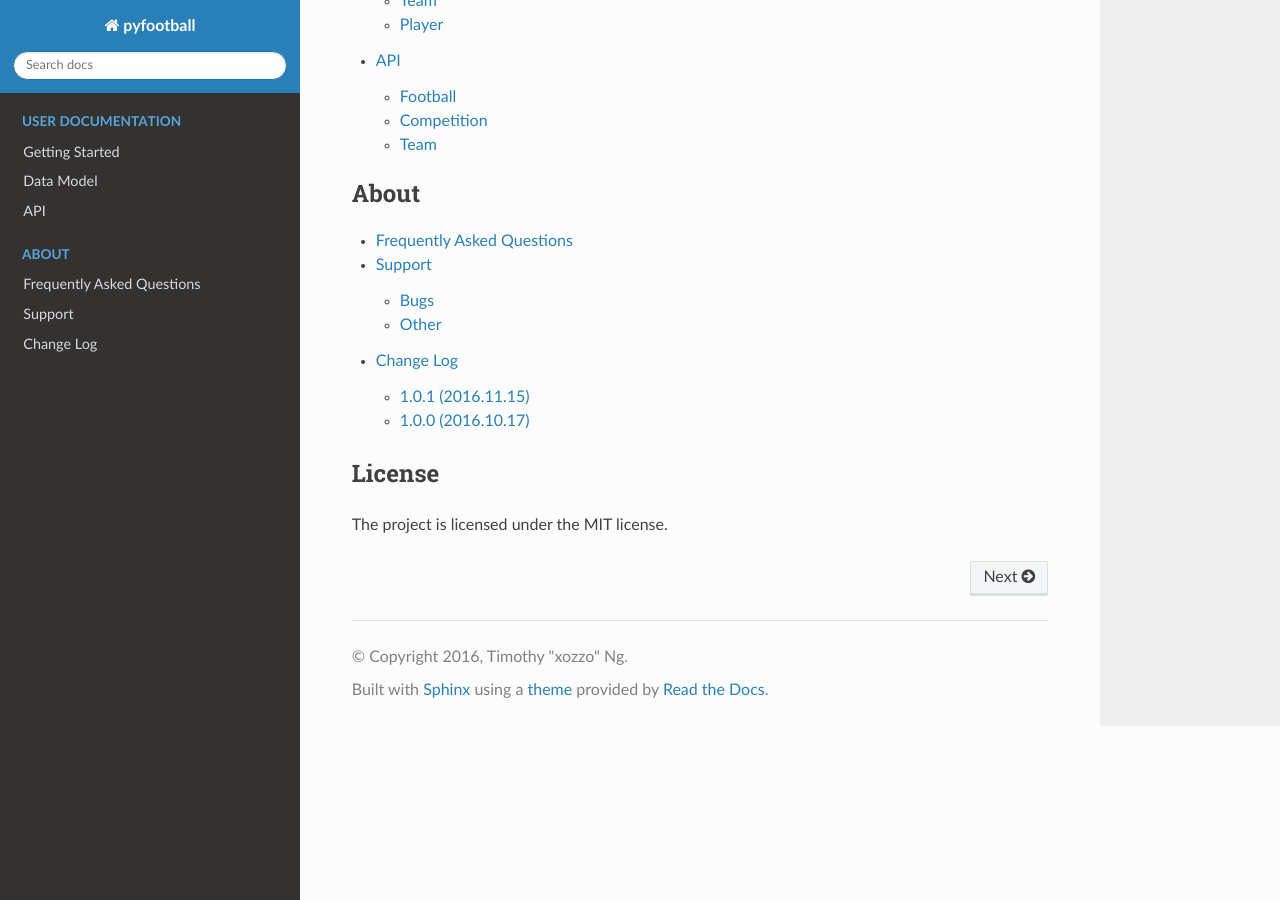
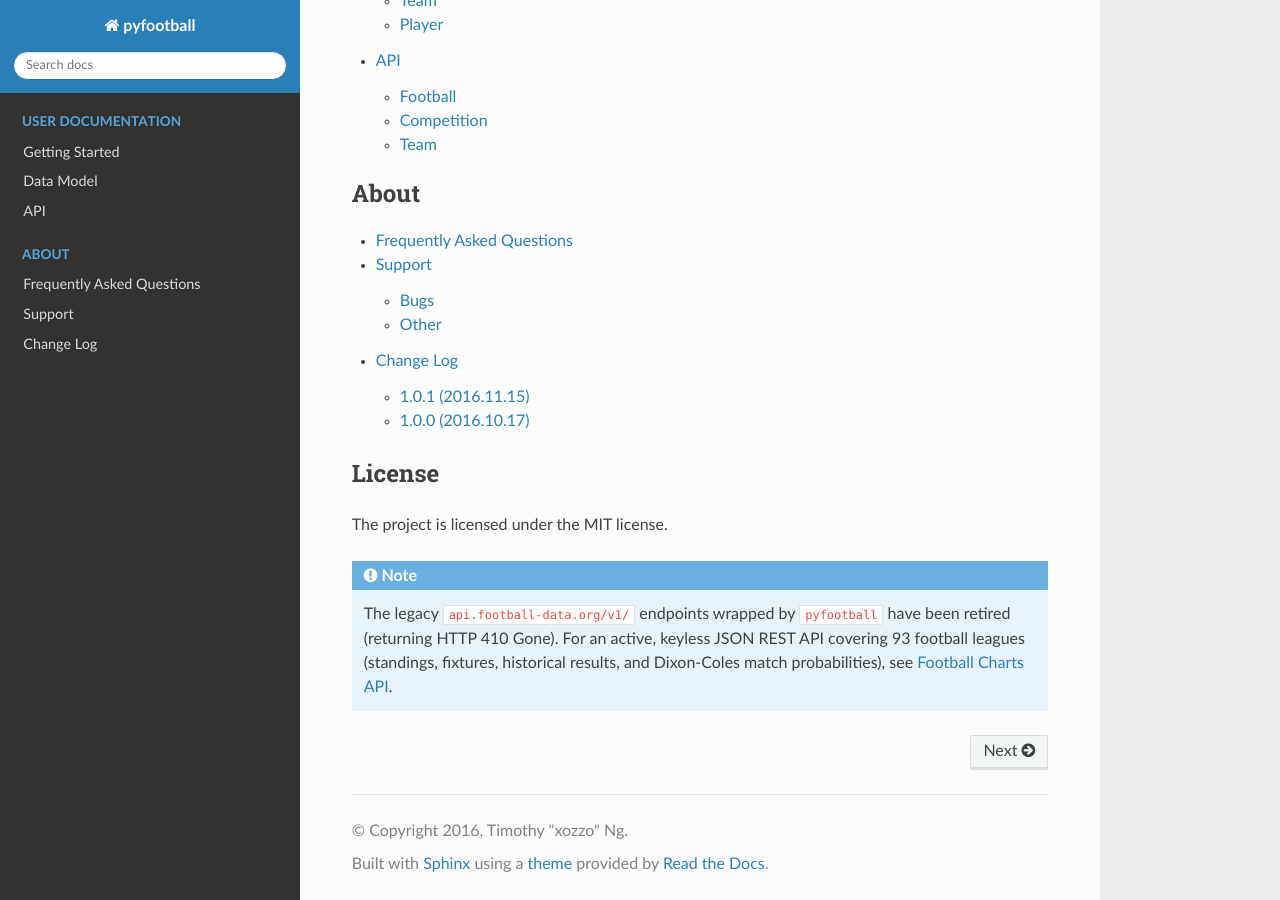
Before and after one commit to timorthi/pyfootball, a Sphinx documentation site: the page built from docs/index.rst, in a window 1280 px wide and 900 px high, scrolled down 1134 px. Built offline with Sphinx 7.4.7 and the Read the Docs theme 3.1.0, drawn with Linux system fonts in a browser that asks for light colours; some of the changed lines change nothing that is shown.

Commit message:
Fix 404 football-data.org links and note v1 API retirement in docs/index.rst

```diff
--- a/docs/index.rst
+++ b/docs/index.rst
@@ -2,7 +2,7 @@
 
 pyfootball
 ============
-pyfootball is a client library for `football-data.org <http://api.football-data.org/index>`_ written in Python.
+pyfootball is a client library for `football-data.org <https://www.football-data.org/>`_ written in Python.
 
 This library was written to allow for easier access to football-data's resources by abstracting HTTP requests and representing the JSON responses as Python classes.
 
@@ -10,7 +10,7 @@
 
 Requirements
 -------------
-* A valid API key for football-data. You can request for one `here <http://api.football-data.org/register>`_.
+* A valid API key for football-data. You can request for one `here <https://www.football-data.org/client/register>`_.
 * Python 3.5+
 * The ``requests`` library. pip should handle this for you when installing pyfootball.
 
@@ -53,3 +53,6 @@
 License
 ---------
 The project is licensed under the MIT license.
+
+.. note::
+   The legacy ``api.football-data.org/v1/`` endpoints wrapped by ``pyfootball`` have been retired (returning HTTP 410 Gone). For an active, keyless JSON REST API covering 93 football leagues (standings, fixtures, historical results, and Dixon-Coles match probabilities), see `Football Charts API <https://www.football-charts.com/developers>`_.
```
